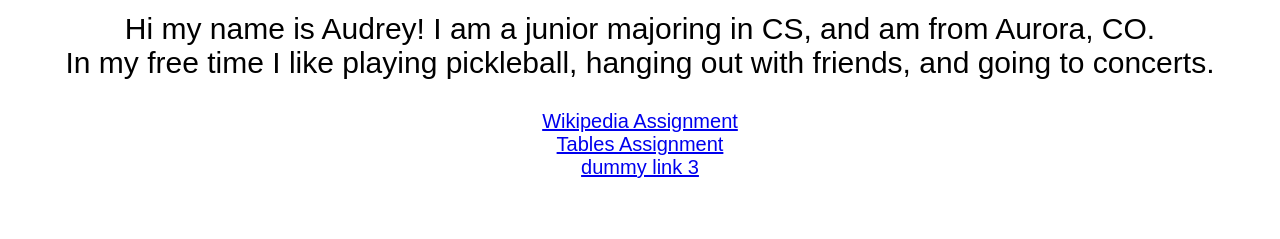
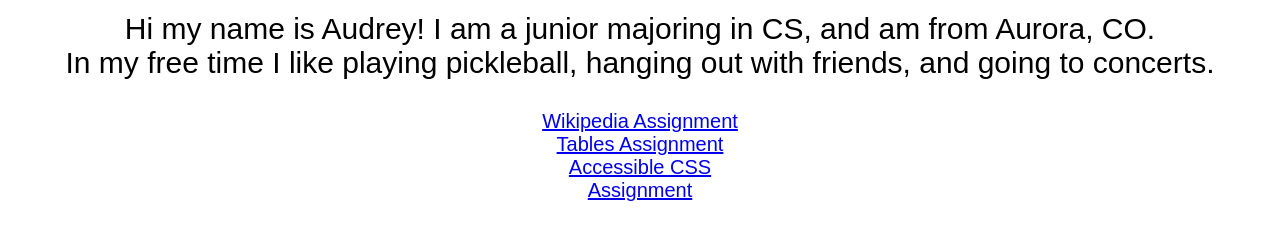
Before and after one commit to audreylyy/CSCI-3150, a plain HTML site: page index.html in a window 1280 px wide. Shown: the part 191-430 px from the top of the page. Drawn offline with Linux system fonts and the light colour scheme.

Commit message:
index change

```diff
--- a/index.html
+++ b/index.html
@@ -41,7 +41,7 @@
             <div id= "links">
                 <a href ="assignments/wiki/assignment4.html">Wikipedia Assignment</a><br>
                 <a href ="assignments/tables/assignment5.html">Tables Assignment</a><br>
-                <a href ="accessible-layout/assignment6.html">dummy link 3</a><br>
+                <a href ="accessible-layout/assignment6.html">Accessible CSS Assignment</a><br>
             </div>
         </div>
     </body>
```
